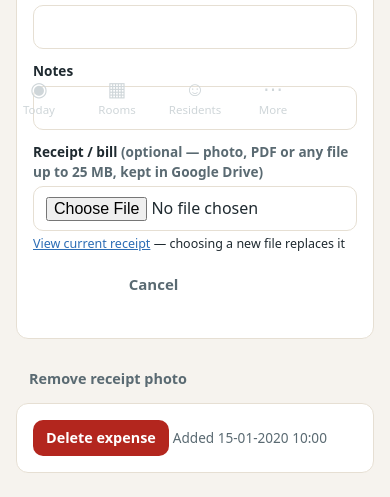
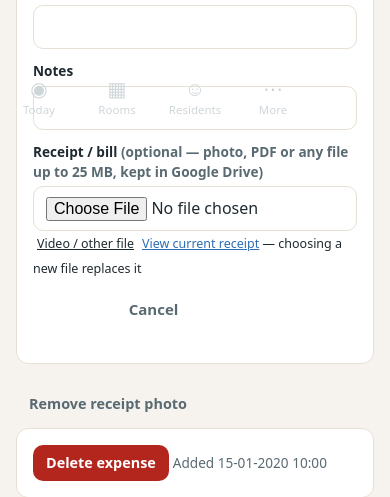
Before and after one commit to ShekharReddy10/bsr-corridors-website, a Django app: template admin-app/templates/core/expense_form.html in a window 390 px wide. Shown: the part 713-1210 px from the top of the page. Before the commit the page ends 1186 px from the top, so only its background shows below. Run offline with Django 5.2, Linux system fonts and the light colour scheme; the template is opened without the code that fills it: most values are stand-ins (such as "Sample title", 1, 10 or a date in 2020); grey boxes marked "Sample" are stand-in pictures; form fields are guessed from the names that the template uses.

Commit message:
Upload pickers open on photos and PDFs (on phones the gallery, with WhatsApp's images); 'Video / other file' for anything else
Co-Authored-By: Claude Opus 5.5 <noreply@anthropic.com>

```diff
--- a/admin-app/static/css/app.css
+++ b/admin-app/static/css/app.css
@@ -802,3 +802,5 @@ details.waive > summary { cursor: pointer; color: var(--ink-soft); }
 .tape-add.tape-add-key { display: inline-block; width: 18px; height: 18px; line-height: 18px; font-size: .8rem; margin: 0 2px; }
 .month-add { color: var(--gold); font-weight: 700; }
 .money-btn .btn { white-space: normal; text-align: center; }
+.link-btn { background: none; border: 0; padding: 2px 4px; color: var(--gold-dark, #9a7034); text-decoration: underline; cursor: pointer; font: inherit; min-height: 0; }
+.link-btn.small { font-size: .78rem; }
--- a/admin-app/static/js/app.js
+++ b/admin-app/static/js/app.js
@@ -677,3 +677,18 @@
     if (reloadDay.value) location.href = location.pathname + "?day=" + encodeURIComponent(reloadDay.value);
   });
 })();
+
+// File pickers open on photos and PDFs (on phones: the gallery, where WhatsApp's images are). "Video / other file"
+// opens the same picker once with every kind of file.
+document.addEventListener("click", (e) => {
+  const btn = e.target.closest("[data-any-file]");
+  if (!btn) return;
+  const input = btn.closest("form").querySelector('input[type="file"]');
+  if (!input) return;
+  const accept = input.getAttribute("accept");
+  input.removeAttribute("accept");
+  const restore = () => { if (accept) input.setAttribute("accept", accept); };
+  input.addEventListener("change", restore, { once: true });
+  window.addEventListener("focus", () => setTimeout(restore, 800), { once: true });
+  input.click();
+});
--- a/admin-app/templates/core/expense_form.html
+++ b/admin-app/templates/core/expense_form.html
@@ -15,7 +15,7 @@
     {% field form.room %}
     {% field form.notes "span-2" %}
     <div class="field span-2"><label for="receipt">Receipt / bill <span class="muted small">(optional — photo, PDF or any file up to 25 MB, kept in Google Drive)</span></label>
-      <input id="receipt" type="file" name="receipt">
+      <input id="receipt" type="file" name="receipt" accept="image/*,application/pdf"> <button type="button" class="link-btn small" data-any-file title="Pick a video or any other kind of file">Video / other file</button>
       {% if expense.receipt_id %}<small><a href="{% url 'expense_receipt' expense.pk %}" target="_blank" rel="noopener" title="Receipt · {{ expense.reason }}" data-viewer="receipts" data-kind="{{ expense.receipt_kind }}">View current receipt</a> — choosing a new file replaces it</small>{% endif %}</div>
   </div>
   <div class="form-actions">
--- a/admin-app/templates/partials/id_photos.html
+++ b/admin-app/templates/partials/id_photos.html
@@ -8,7 +8,8 @@ this stay (tap to view), + to choose new ones (they wait in a list until "Upload
     {% for p in row.used %}<a class="idp-chip idp-{{ p.kind }}" href="{% url 'id_photo' p.pk %}" target="_blank" rel="noopener" title="{{ p.name }}" data-viewer="ids" data-kind="{{ p.kind }}">{{ forloop.counter }}</a>{% empty %}<span class="idp-none">no ID</span>{% endfor %}
     <form method="post" action="{% url 'id_photos_upload' stay.pk %}" enctype="multipart/form-data" class="photo-upload" data-stage data-busy-text="Uploading {{ row.person }}’s files…">{% csrf_token %}
       <input type="hidden" name="next" value="{{ request.get_full_path }}"><input type="hidden" name="person" value="{{ row.person }}">
-      <label class="idp-add" title="Add {{ row.person }}’s ID — photos, PDFs or videos"><span>+</span><input type="file" name="photo" multiple hidden data-stage-input></label>
+      <label class="idp-add" title="Add {{ row.person }}’s ID — photos, PDFs or videos"><span>+</span><input type="file" name="photo" multiple hidden data-stage-input accept="image/*,application/pdf"></label>
+      <button type="button" class="link-btn small" data-any-file title="Pick a video or any other kind of file">Video / other file</button>
       <div class="stage-list" data-stage-list hidden></div>
       <noscript><button class="btn btn-outline btn-sm">Upload</button></noscript>
     </form>
--- a/admin-app/templates/pg/resident.html
+++ b/admin-app/templates/pg/resident.html
@@ -23,6 +23,6 @@
   <h2>ID photo</h2>
   {% if r.id_photo %}{% if 'ids' in caps %}<p><a class="btn btn-outline btn-sm" href="{% url 'pg_file' 'id' r.pk %}" target="_blank" rel="noopener" data-viewer="pg-id" data-kind="{{ r.id_kind }}" title="{{ r.name }} — ID">Open ID</a></p>{% else %}<p class="muted">Saved (only those allowed to see full IDs can open it).</p>{% endif %}{% endif %}
   {% if 'work' in caps %}<form method="post" enctype="multipart/form-data" class="inline-form">{% csrf_token %}<input type="hidden" name="action" value="id-photo">
-    <label class="field"><span class="label">{% if r.id_photo %}Replace{% else %}Upload{% endif %} (photo, PDF or video, up to 25 MB)</span><input type="file" name="file"></label><button class="btn btn-outline btn-sm">Upload</button></form>{% endif %}
+    <label class="field"><span class="label">{% if r.id_photo %}Replace{% else %}Upload{% endif %} (photo, PDF or video, up to 25 MB)</span><input type="file" name="file" accept="image/*,application/pdf"></label><button type="button" class="link-btn small" data-any-file title="Pick a video or any other kind of file">Video / other file</button><button class="btn btn-outline btn-sm">Upload</button></form>{% endif %}
 </section>
 {% endblock %}
--- a/admin-app/templates/pg/tenancy.html
+++ b/admin-app/templates/pg/tenancy.html
@@ -24,7 +24,7 @@
   </dl>
   {% if 'work' in caps and t.is_open %}
   <form method="post" action="{% url 'pg_tenancy_action' t.pk 'agreement' %}" enctype="multipart/form-data" class="inline-form">{% csrf_token %}
-    <label class="field"><span class="label">Rental agreement (photo, PDF or any file, up to 25 MB)</span><input type="file" name="file"></label><button class="btn btn-outline btn-sm">Upload</button></form>
+    <label class="field"><span class="label">Rental agreement (photo, PDF or any file, up to 25 MB)</span><input type="file" name="file" accept="image/*,application/pdf"></label><button type="button" class="link-btn small" data-any-file title="Pick a video or any other kind of file">Video / other file</button><button class="btn btn-outline btn-sm">Upload</button></form>
   {% endif %}
 </section>
 
```
